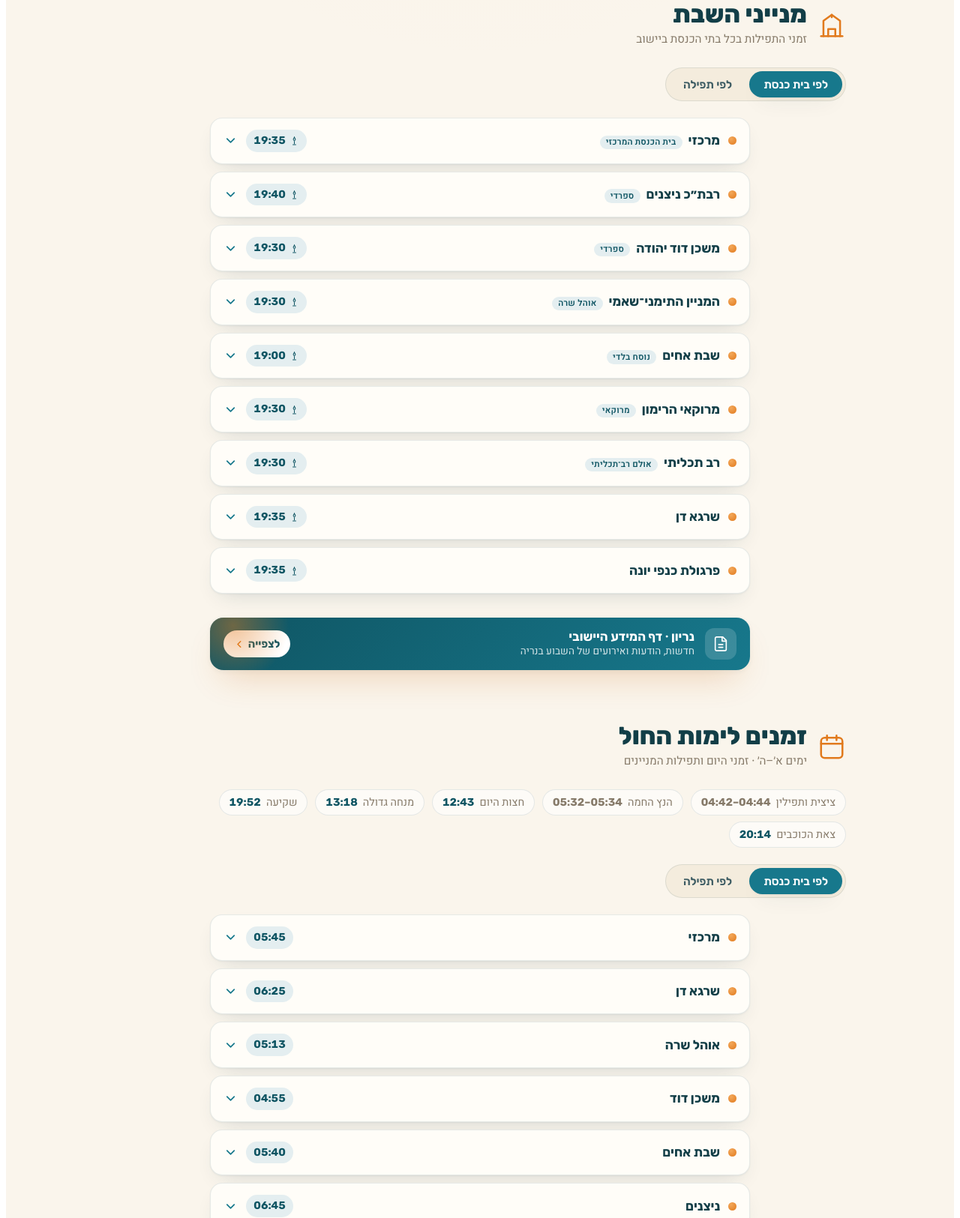
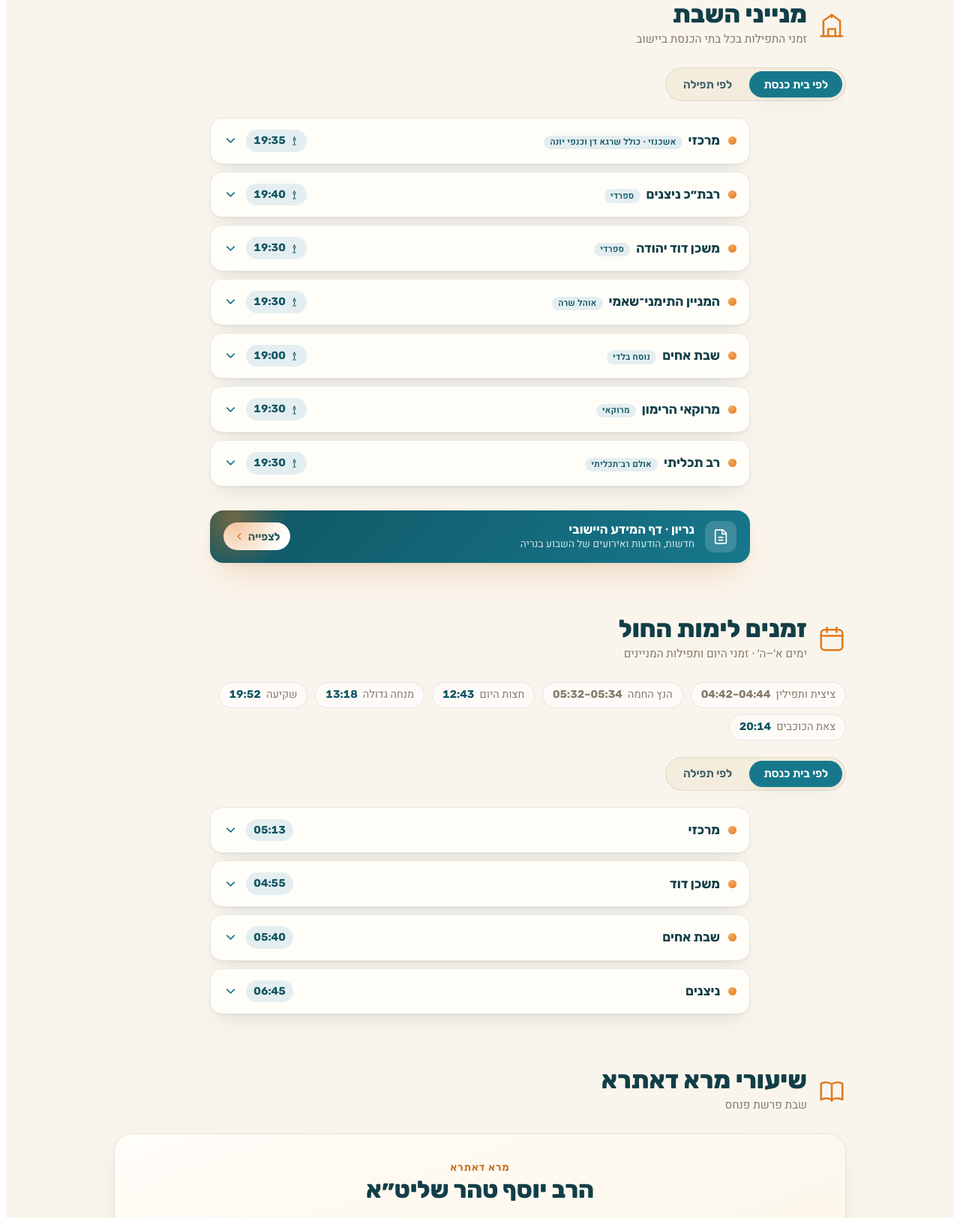
Before and after one commit to dovi-shachor/neria-shabbat, a plain HTML site: page index.html in a window 1280 px wide. Shown: the part 912-2537 px from the top of the page at 75% size. Drawn offline with Linux system fonts and the light colour scheme.

Commit message:
איחוד מניינים אשכנזיים (שרגא דן/כנפי יונה/אוהל שרה בחול) תחת מרכזי עם מיקום

```diff
--- a/index.html
+++ b/index.html
@@ -459,10 +459,10 @@
     ["מנחה גדולה","13:18"],["שקיעה","19:52"],["צאת הכוכבים","20:14"]
   ],
   minyanim:[
-    {name:"מרכזי", tag:"בית הכנסת המרכזי",
-      night:[["מנחה וקבלת שבת","18:00"],["מנחה וקבלת שבת","19:35"]],
-      morning:[["שחרית","6:00 · 8:00"]],
-      after:[["מנחה גדולה","13:30"],["מנחה א׳","13:30"],["לימוד סניפי","16:35"],["מנחה סניף","16:55"],["אבות ובנים","17:15"],["מנחה ב׳","18:00","שיעור לאחר מנחה"],["ערבית","20:22"],["ערבית","20:39"]]},
+    {name:"מרכזי", tag:"אשכנזי · כולל שרגא דן וכנפי יונה",
+      night:[["מנחה וקבלת שבת","18:00"],["מנחה וקבלת שבת","19:35"],["מנחה וקבלת שבת","19:35","(שרגא דן)"],["מנחה וקבלת שבת","19:35","(כנפי יונה)"]],
+      morning:[["שחרית","6:00 · 8:00"],["שחרית ותיקין","05:02","(שרגא דן)"],["שחרית","09:00","(כנפי יונה) · אולם שמחות"]],
+      after:[["מנחה גדולה","13:30"],["מנחה א׳","13:30"],["לימוד סניפי","16:35"],["מנחה סניף","16:55"],["אבות ובנים","17:15"],["מנחה ב׳","18:00","שיעור לאחר מנחה"],["מנחה ב׳","19:22","(שרגא דן)"],["ערבית","20:22"],["ערבית","20:39"],["ערבית","20:32","(שרגא דן)"],["ערבית ר״ת","21:04","(שרגא דן)"]]},
     {name:"רבת״כ ניצנים", tag:"ספרדי",
       night:[["שיר השירים","19:40"]],
       morning:[["שחרית · קרבנות","07:45"]],
@@ -486,15 +486,7 @@
     {name:"רב תכליתי", tag:"אולם רב־תכליתי",
       night:[["מנחה וקבלת שבת","18:00"],["מנחה וקבלת שבת","19:30"]],
       morning:[["שחרית","08:15"],["תפילת ילדים","10:00"],["תהילים לילדים · מאור הלבנה","12:30"]],
-      after:[["מנחה א׳","13:30"],["אבות ובנים","17:20"],["מנחה ב׳","18:00"],["ערבית","20:32"]]},
-    {name:"שרגא דן", tag:"",
-      night:[["מנחה וקבלת שבת","19:35"]],
-      morning:[["שחרית ותיקין","05:02"]],
-      after:[["מנחה ב׳","19:22"],["ערבית","20:32"],["ערבית ר״ת","21:04"]]},
-    {name:"פרגולת כנפי יונה", tag:"",
-      night:[["מנחה וקבלת שבת","19:35"]],
-      morning:[["שחרית · אולם שמחות","09:00"]],
-      after:[]}
+      after:[["מנחה א׳","13:30"],["אבות ובנים","17:20"],["מנחה ב׳","18:00"],["ערבית","20:32"]]}
   ],
   weekday:{
     cols:["מרכזי","שרגא דן","אוהל שרה","משכן דוד","שבת אחים","ניצנים"],
@@ -709,12 +701,19 @@
 // weekday — two collapsible views (by synagogue / by prayer), closed by default
 (function(){
   const w=DATA.weekday;
+  // בימות החול "מרכזי" (אשכנזי) כולל גם שרגא דן וגם אוהל שרה — עם המיקום בסוגריים
+  const MERGE={"שרגא דן":"שרגא דן","אוהל שרה":"אוהל שרה"};
+  const shulOf=n=>(n==="מרכזי"||n in MERGE)?"מרכזי":n;
+  const locOf=n=>(n in MERGE)?('('+MERGE[n]+')'):"";
   // --- by synagogue ---
-  const per=w.cols.map((name,ci)=>{
-    const items=[];
-    w.rows.forEach(([lbl,vals])=>{ const v=vals[ci]; if(!v) return; const [main,note]=v.split('|'); items.push([lbl,main,note]); });
-    return {name,items};
-  }).filter(s=>s.items.length);
+  const order=[], map={};
+  w.cols.forEach((name,ci)=>{
+    const key=shulOf(name), loc=locOf(name);
+    if(!map[key]){map[key]=[];order.push(key);}
+    w.rows.forEach(([lbl,vals])=>{ const v=vals[ci]; if(!v) return; const [main,note]=v.split('|');
+      map[key].push([lbl,main,[loc,note].filter(Boolean).join(' · ')]); });
+  });
+  const per=order.map(name=>({name,items:map[name].slice().sort((a,b)=>timeKey(a[1])-timeKey(b[1]))})).filter(s=>s.items.length);
   document.getElementById('wk-shul').innerHTML=per.map(s=>{
     const rows=`<div class="rows">${s.items.map(([l,t,note])=>
       `<div class="trow"><div class="rl">${l}${note?`<em>${note}</em>`:''}</div><div class="rt">${fmtTime(t)}</div></div>`).join('')}</div>`;
@@ -730,12 +729,13 @@
   w.rows.forEach(([lbl,vals])=>vals.forEach((v,ci)=>{
     if(!v) return; const [main,note]=v.split('|');
     const idx=WKCATS.findIndex(c=>c.test(lbl)); if(idx<0) return;
-    wb[idx].push({shul:w.cols[ci],label:lbl,time:main,note});
+    const name=w.cols[ci];
+    wb[idx].push({shul:shulOf(name),em:[lbl,locOf(name),note].filter(Boolean).join(' · '),time:main});
   }));
   document.getElementById('wk-tefila').innerHTML=WKCATS.map((c,i)=>{
     if(!wb[i].length) return '';
     const list=wb[i].slice().sort((a,b)=>timeKey(a.time)-timeKey(b.time));
-    const rows=list.map(r=>`<div class="prow"><div class="pl">${r.shul}<em>${r.label}${r.note?' · '+r.note:''}</em></div><div class="pt">${fmtTime(r.time)}</div></div>`).join('');
+    const rows=list.map(r=>`<div class="prow"><div class="pl">${r.shul}<em>${r.em}</em></div><div class="pt">${fmtTime(r.time)}</div></div>`).join('');
     return `<details class="acc"><summary>${c.icon}<span class="acc-title">${c.title}</span><span class="acc-hint">${list.length}</span>${CHEV}</summary><div class="acc-body"><div class="rows">${rows}</div></div></details>`;
   }).join('');
   // toggle
```
